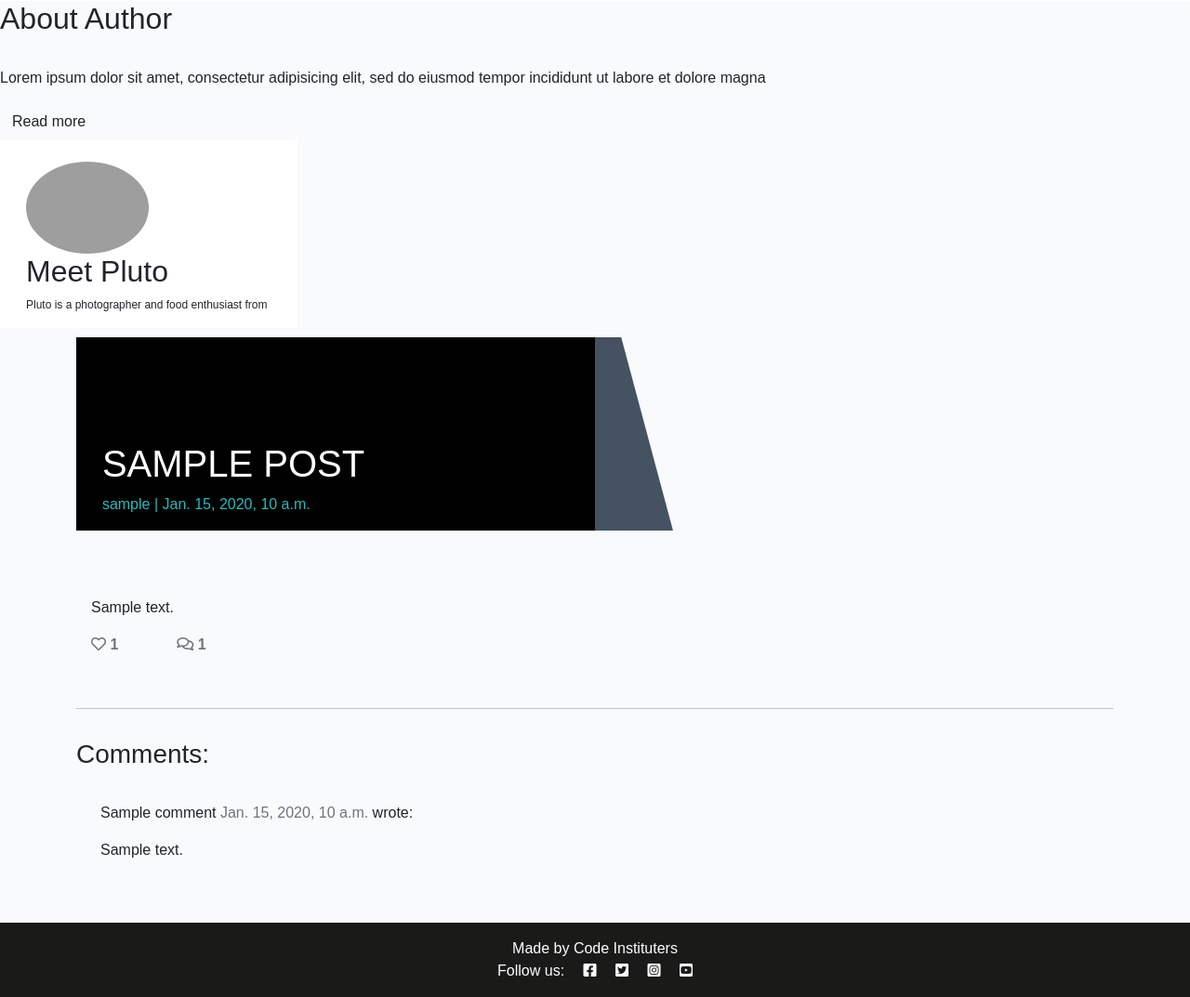
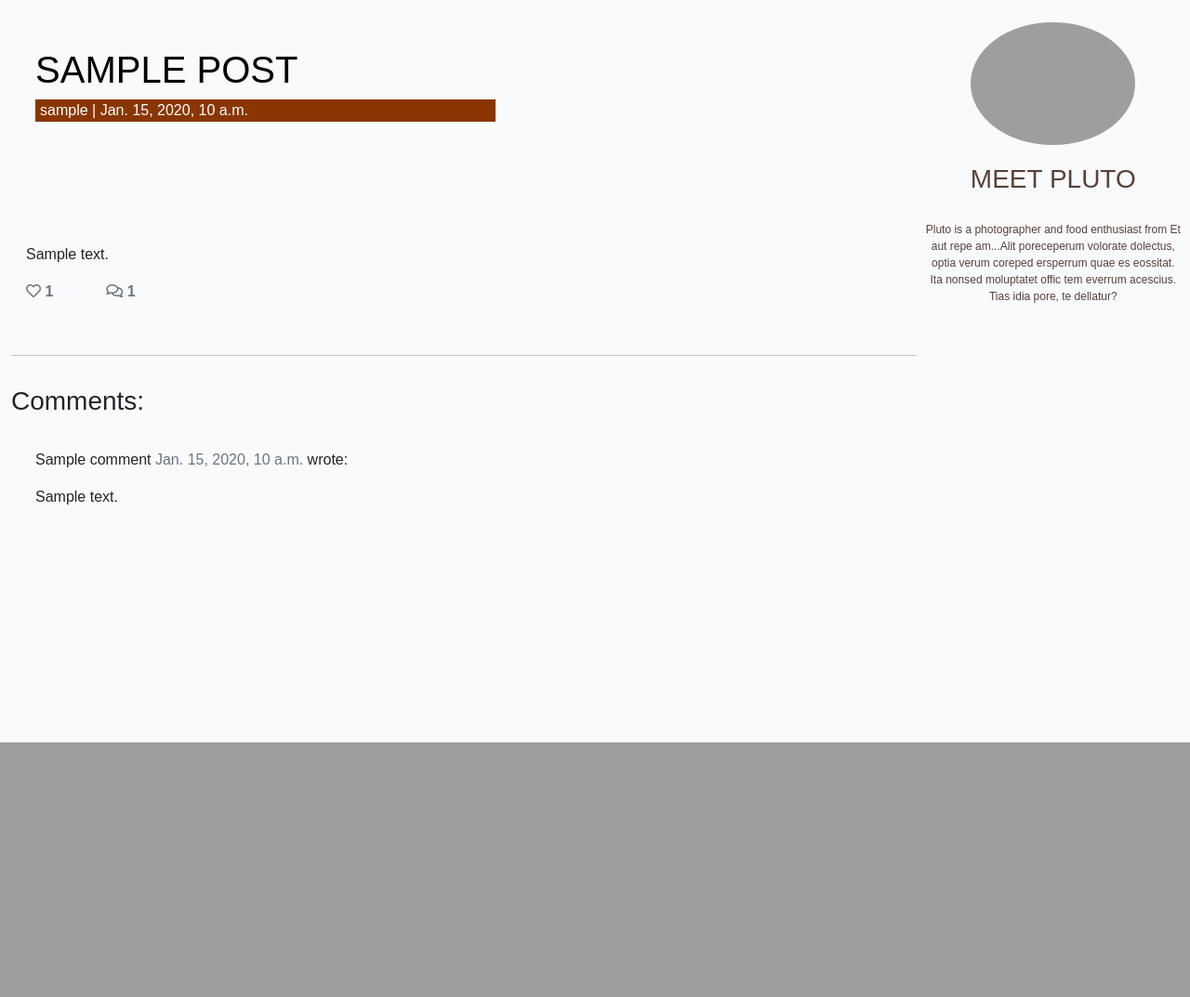
Before and after one commit to lisalindqvist95/plutospizza, a Django app: a page that uses templates/base.html in a window 1280 px wide. Shown: the part 1023-2096 px from the top of the page at 93% size. After the commit the page ends 1822 px from the top, so only its background shows below. Run offline with Django 3.2, Linux system fonts and the light colour scheme; tables that the repository leaves empty hold one stand-in row (values such as "Sample post"); some web fonts are replaced; grey boxes are pictures that could not be loaded.

Commit message:
Fix navbar and sidebar.

```diff
--- a/static/css/style.css
+++ b/static/css/style.css
@@ -1,19 +1,6 @@
 body {
     background-color: #F9FAFC;
     font-family: 'Sono', sans-serif;
-}
-
-img .header {
-height: 100px;
-}
-
-.brand {
-    color: #355914;
-    display: inline-block;
-    font-family: 'Plus Jakarta Sans', sans-serif;
-    font-size: 1.6rem;
-    text-transform: uppercase;
-    z-index: 1;
 }
 
 .light-bg {
@@ -21,13 +8,94 @@ height: 100px;
 }
 
 .dark-bg {
-    background-color: #1a1b19;
+    background-color: #355914;
+    ;
 }
 
 .main-bg {
     background-color: #F9FAFC;
 }
 
+
+/* Navigation*/
+.nav-links{
+    width: 40%;
+}
+.brand {
+    color: #355914;
+    font-family: 'Plus Jakarta Sans', sans-serif;
+    font-size: 3vh;
+    text-transform: uppercase;
+    z-index: 1;
+    text-align: center;
+}
+
+
+/* Sidebar */
+#wrapper {
+    padding-left: 0;
+    -webkit-transition: all 0.5s ease;
+    -moz-transition: all 0.5s ease;
+    -o-transition: all 0.5s ease;
+    transition: all 0.5s ease;
+}
+
+#sidebar-wrapper {
+    z-index: 1000;
+    position: absolute;
+    right: 250px;
+    width: 0;
+    height: 100%;
+    margin-right: -250px;
+    overflow-y: auto;
+    background: #F9FAFC;
+    -webkit-transition: all 0.5s ease;
+    -moz-transition: all 0.5s ease;
+    -o-transition: all 0.5s ease;
+    transition: all 0.5s ease;
+}
+
+#page-content-wrapper {
+    width: 100%;
+    position: absolute;
+}
+
+#wrapper {
+    padding-right: 250px;
+}
+
+#sidebar-wrapper {
+    width: 23%;
+}
+
+.profile {
+    border-radius: 50%;
+    width:60%;
+    display: block;
+    margin-left: auto;
+    margin-right: auto;
+    margin-top: 25px;
+}
+
+.profile-text{
+    font-size: 1.5vh;
+    padding: 10px;
+    text-align: center;
+    color: #584137;
+}
+
+.profile-heading {
+    font-size: 3.5vh;
+    padding: 10px;
+    text-align: center;
+    padding-top: 20px;
+    text-transform: uppercase;
+    color: #584137;
+}
+
+
+
+/* Cards */
 .card {
     border: none;
     background-color: transparent;
@@ -52,18 +120,19 @@ height: 100px;
     font-family: 'Plus Jakarta Sans', sans-serif;
 }
 
+/* Content */
+
 .masthead {
-    margin-top: 10px;
+    margin-top: 0px;
     overflow: hidden;
     position: relative;
     display: inline-block;
-    height: 30vh;
+    height: 25vh;
     width: 100%;
 }
 
 .masthead-text {
-    background-color: #000;
-    color: white;
+    color: #000;
     position: relative;
 }
 
@@ -78,35 +147,35 @@ height: 100px;
     top: 0;
     right: 90%;
     height: 100%;
-    width: 150%;
-    background: #445261;
-    -webkit-transform: skew(15deg);
-    -moz-transform: skew(15deg);
-    transform: skew(15deg);
-    z-index: 100;
 }
 
 .post-link {
     text-decoration: none;
-    color: #445261;
+    color: #584137;
     text-transform: uppercase;
 }
 
 .post-link:hover,
 .page-link {
-    color: #355914;
+     color: #f4a003;
 }
 
 .post-title {
-    margin-top: 20%;
+    margin-top: 10%;
     margin-left: 5%;
     text-transform: uppercase;
 }
 
 .post-subtitle {
     margin-left: 5%;
-    color: #23BBBB;
+    background-color: #8a3603;
+    padding-left: 5px;
+    color: #FFF;
 }
+
+
+
+/* NOT DEALT WITH YET */
 
 .btn-signup {
     background-color: #23BBBB;
@@ -126,7 +195,7 @@ height: 100px;
 
 .link:hover,
 .link:active {
-    color: #445261;
+    color: #584137;
     text-decoration: underline;
 }
 
@@ -143,42 +212,10 @@ height: 100px;
     border: none;
 }
 
-sidebar {
-    width: 20%;
+
+
+/* Footer */
+
+footer {
+    z-index: 2000;
 }
-
-.profile {
-    border-radius: 50%;
-    width:50%;
-}
-
-sidebar {
-    position: fixed;
-    top: 0;
-    bottom: 0;
-    left: 0;
-    float: right;
-    padding: 58px 0 0; /* Height of navbar */
-    box-shadow: 0 2px 5px 0 rgb(0 0 0 / 5%), 0 2px 10px 0 rgb(0 0 0 / 5%);
-    width: 40px;
-    z-index: 600;
-  }
-.sidebar .active {
-    border-radius: 5px;
-    box-shadow: 0 2px 5px 0 rgb(0 0 0 / 16%), 0 2px 10px 0 rgb(0 0 0 / 12%);
-  }
-
-.sidebar-sticky {
-    position: relative;
-    top: 0;
-    height: calc(100vh - 48px);
-    padding-top: 0.5rem;
-    overflow-x: hidden;
-    overflow-y: auto; /* Scrollable contents if viewport is shorter than content. */
-  }
-
-.profile-text{
-    font-size: 12px;
-}
-
-section{width:100%; float:left;}
--- a/templates/base.html
+++ b/templates/base.html
@@ -23,11 +23,14 @@
 <body class="d-flex flex-column h-100 main-bg">
 
     <!-- Navigation -->
+    <!-- Header image -->
     <img class="header"src="https://res.cloudinary.com/dzaewkloa/image/upload/v1677445792/Pluto%27s%20Pizza/header_wwxrd7.jpg"
     alt="header image: pizza">
+    <!-- Links -->
     <nav class="navbar navbar-expand-lg navbar-light bg-white">
         <div class="container-fluid">
             <div class="collapse navbar-collapse" id="navbarText">
+                <span class="nav-links">
                 <ul class="navbar-nav me-auto mb-2 mb-lg-0">
                     <li class="nav-item">
                         <a class="nav-link active" aria-current="page" href="{% url 'home' %}">Home</a>
@@ -46,52 +49,48 @@
                     {% endif %}
 
                 </ul>
+            </span>
+                <!-- Brand -->
                 <a class="navbar-brand" href="{% url 'home' %}"><span class="brand">Pluto's Pizza Blog</span></a>
                 <button class="navbar-toggler" type="button" data-bs-toggle="collapse" data-bs-target="#navbarText"
                     aria-controls="navbarText" aria-expanded="false" aria-label="Toggle navigation">
                     <span class="navbar-toggler-icon"></span>
                 </button>
-                <span class="navbar-text text-muted">
-                    adventures of a software developer
-                </span>
             </div>
         </div>
     </nav>
 
-    <div class="col-lg-3  col-md-3 col-sm-12"></div>
-    <div class="well">
-        <h2>About Author</h2>
-        <img src="" class="img-rounded" />
-        <p>Lorem ipsum dolor sit amet, consectetur adipisicing elit, sed do eiusmod tempor incididunt ut labore et dolore magna</p>
-        <a href="#" class="btn btn-default">Read more</a>
-    </div>
-</div>
-    <nav id="sidebarMenu" class="collapse d-lg-block sidebar collapse bg-white col-md-3">
-        <div class="container-fluid">
-        <div class="position-sticky">
-          <div class="list-group list-group-flush mx-3 mt-4">
+
+      <div id="wrapper">
+        <!-- Sidebar -->
+        <div id="sidebar-wrapper" class="">
+            <div class="profile-picture">
             <img class="profile "src="https://res.cloudinary.com/dzaewkloa/image/upload/v1677451653/Pluto%27s%20Pizza/profile_kdlr9o.jpg"
             alt="profile picture: Pluto">
-            <h2>Meet Pluto</h2>
-            <p class="profile-text">Pluto is a photographer and food enthusiast from </p>
-          </div>
         </div>
-        </div>
-      </nav>
-
+            <h2 class="profile-heading" >Meet Pluto</h2>
+            <p class="profile-text">Pluto is a photographer and food enthusiast from Et aut repe am...Alit poreceperum volorate dolectus, optia verum coreped ersperrum quae es eossitat.
+                Ita nonsed moluptatet offic tem everrum acescius.
+                Tias idia pore, te dellatur?</p>
+    </div>
+         <!-- Content start -->
+        <div id="page-content-wrapper">
+    <section class="post-content-section col-md-10">
     <main class="flex-shrink-0 main-bg">
         {% block content %}
         <!-- Content Goes here -->
         {% endblock content %}
 
     </main>
-
+</section>
+</div>
+</div>
 
 
 
 
     <!-- Footer -->
-    <footer class="footer mt-auto py-3 dark-bg">
+    <footer class="footer mt-auto py-3 dark-bg fixed-bottom">
         <p class="m-0 text-center text-white">Made by Code Instituters</p>
         <p class="m-0 text-center text-white">Follow us: <i class="fab fa-facebook-square ms-3"></i>
             <i class="fab fa-twitter-square ms-3"></i>
--- a/templates/post_detail.html
+++ b/templates/post_detail.html
@@ -1,5 +1,6 @@
 {% extends 'base.html' %} {% block content %}
 
+<!-- Heading-->
 <div class="masthead">
     <div class="container">
         <div class="row g-0">
@@ -9,28 +10,32 @@
                 <!-- Post author goes before the | the post's created date goes after -->
                 <p class="post-subtitle">{{ post.author }} | {{ post.created_on }}</p>
             </div>
-            <div class="d-none d-md-block col-md-6 masthead-image">
-                <!-- The featured image URL goes in the src attribute -->
-                {% if "placeholder" in post.featured_image.url %}
-                <img src="https://codeinstitute.s3.amazonaws.com/fullstack/blog/default.jpg" width="100%">
-                {% else %}
-                <img src=" {{ post.featured_image.url }}" width="100%">
-                {% endif %}
-            </div>
         </div>
     </div>
 </div>
 
+<!-- Content-->
 <div class="container">
     <div class="row">
         <div class="col card mb-4  mt-3 left  top">
             <div class="card-body">
+                <div class="d-none d-md-block col-md-6 masthead-image">
+                    <!-- The featured image URL goes in the src attribute -->
+                    {% if "placeholder" in post.featured_image.url %}
+                    <img src="https://res.cloudinary.com/dzaewkloa/image/upload/v1677504913/Pluto%27s%20Pizza/placeholder_kokn44.png" width="100%">
+                    {% else %}
+                    <img src=" {{ post.featured_image.url }}" width="100%">
+                    {% endif %}
+                </div>
                 <!-- The post content goes inside the card-text. -->
                 <!-- Use the | safe filter inside the template tags -->
                 <p class="card-text ">
                     {{ post.content | safe }}
                 </p>
                 <div class="row">
+
+
+                    <!-- Likes and comments -->
 
                     <div class="col-1">
                         <strong>
```
Also changed, not shown: templates/index.html (+4 -4 lines).
